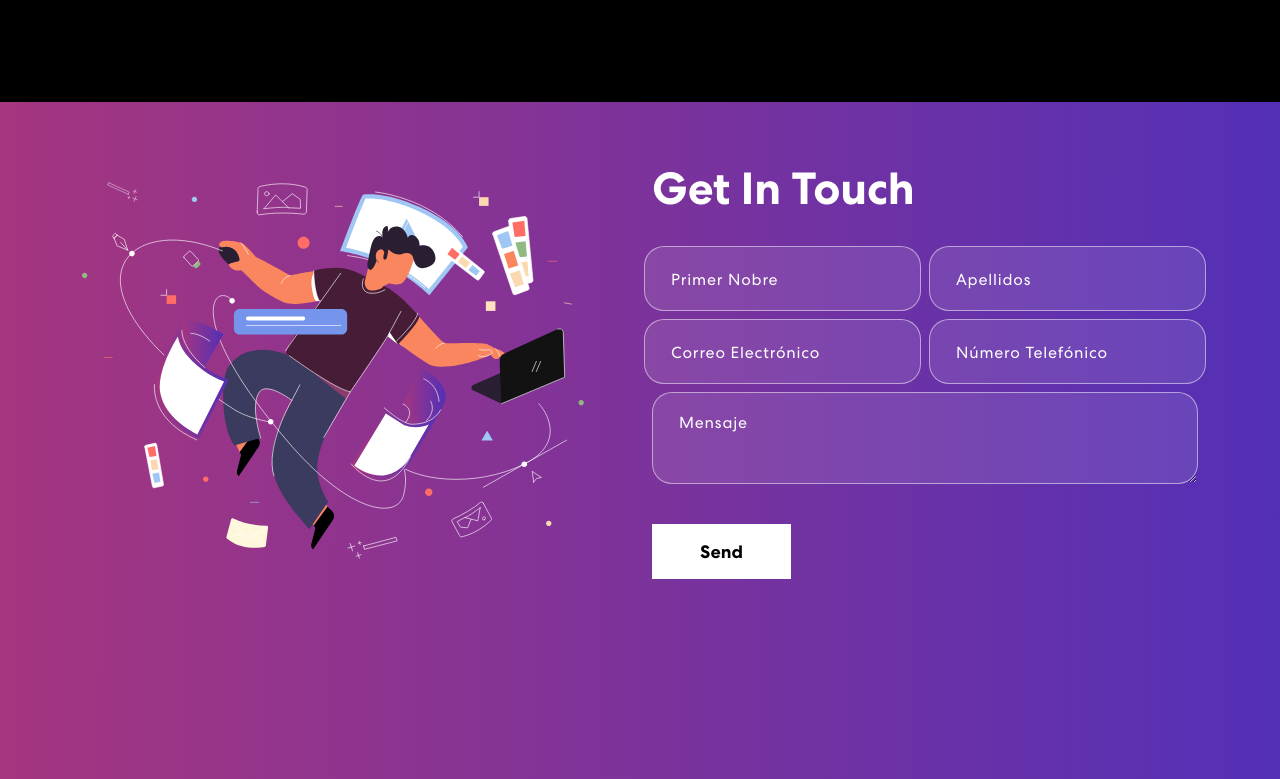
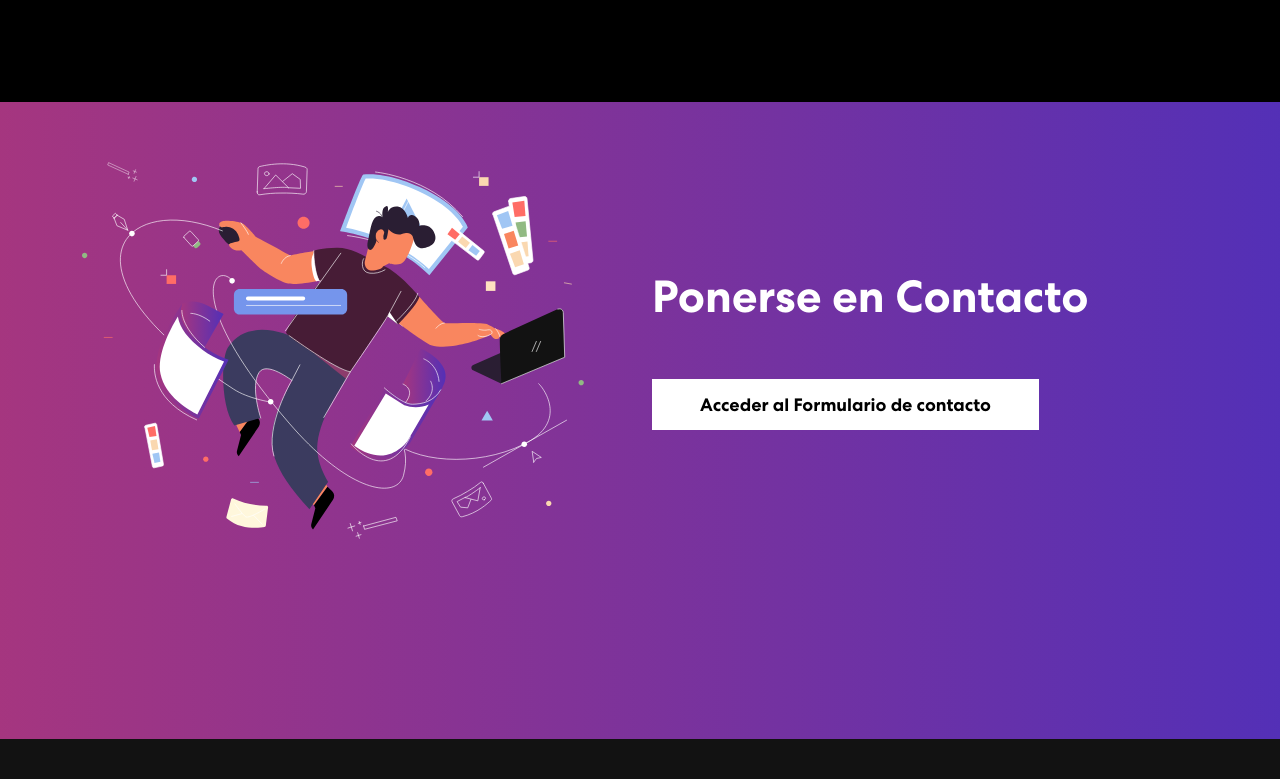
Before and after one commit to bolrak/bolrak.github.io, a React (Create React App) app: page / in a window 1280 px wide. Shown: the part 2281-3060 px from the top of the page. After the commit the page ends 3020 px from the top, so only its background shows below. Built offline with nearby package versions, Linux system fonts and the light colour scheme.

Commit message:
contact form modificado para gh pages

```diff
--- a/src/components/Contact.js
+++ b/src/components/Contact.js
@@ -12,7 +12,7 @@ export const Contact = () => {
   };
 
   const [formDetails, setformDetails] = useState(formInitialDetails);
-  const [buttonText, setButtonText] = useState("Send");
+  const [buttonText, setButtonText] = useState("Acceder al Formulario de contacto");
   const [status, setStatus] = useState({});
 
   const onFormUpdate = (category, value) => {
@@ -33,52 +33,12 @@ export const Contact = () => {
             <img src={contactImg} alt="Contactame" />
           </Col>
           <Col md={6}>
-            <h2>Get In Touch</h2>
+            <h2>Ponerse en Contacto</h2>
             <form onSubmit={handleSubmit}>
               <Row>
-                <Col sm={6} className="px-1">
-                  <input
-                    type="text"
-                    value={formDetails.firstName}
-                    placeholder="Primer Nobre"
-                    onChange={(e) => onFormUpdate("firstName", e.target.value)}
-                  />
-                </Col>
-
-                <Col sm={6} className="px-1">
-                  <input
-                    type="text"
-                    value={formDetails.lastName}
-                    placeholder="Apellidos"
-                    onChange={(e) => onFormUpdate("lastName", e.target.value)}
-                  />
-                </Col>
-                <Col sm={6} className="px-1">
-                  <input
-                    type="text"
-                    value={formDetails.email}
-                    placeholder="Correo Electrónico"
-                    onChange={(e) => onFormUpdate("email", e.target.value)}
-                  />
-                </Col>
-
-                <Col sm={6} className="px-1">
-                  <input
-                    type="text"
-                    value={formDetails.phone}
-                    placeholder="Número Telefónico"
-                    onChange={(e) => onFormUpdate("phone", e.target.value)}
-                  />
-                </Col>
-                <Col>
-                  <textarea
-                    row="6"
-                    value={formDetails.message}
-                    placeholder="Mensaje"
-                    onChange={(e) => onFormUpdate("message", e.target.value)}
-                  />
-                  <button type="submit"><span>{buttonText}</span></button>
-                </Col>
+        <Col>
+                <a target="_blank" rel="noreferrer" href="https://docs.google.com/forms/d/e/1FAIpQLSdjk1Bq-aH20DY0ea1OkOK0CHzx0Xu3HnVWgSFWYKoNmGGAMw/viewform?usp=sf_link"><button type="button"><span>{buttonText}</span></button>
+                </a></Col>
                 {
                   status.message &&
                   <Col>
```
